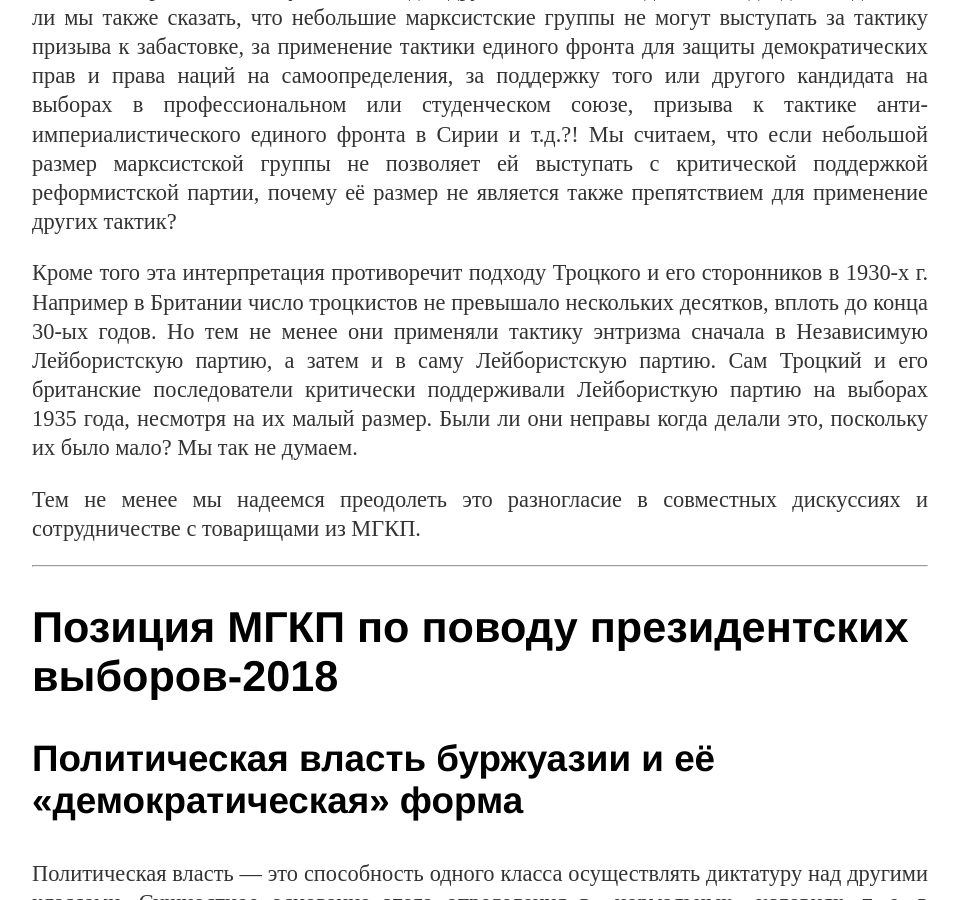
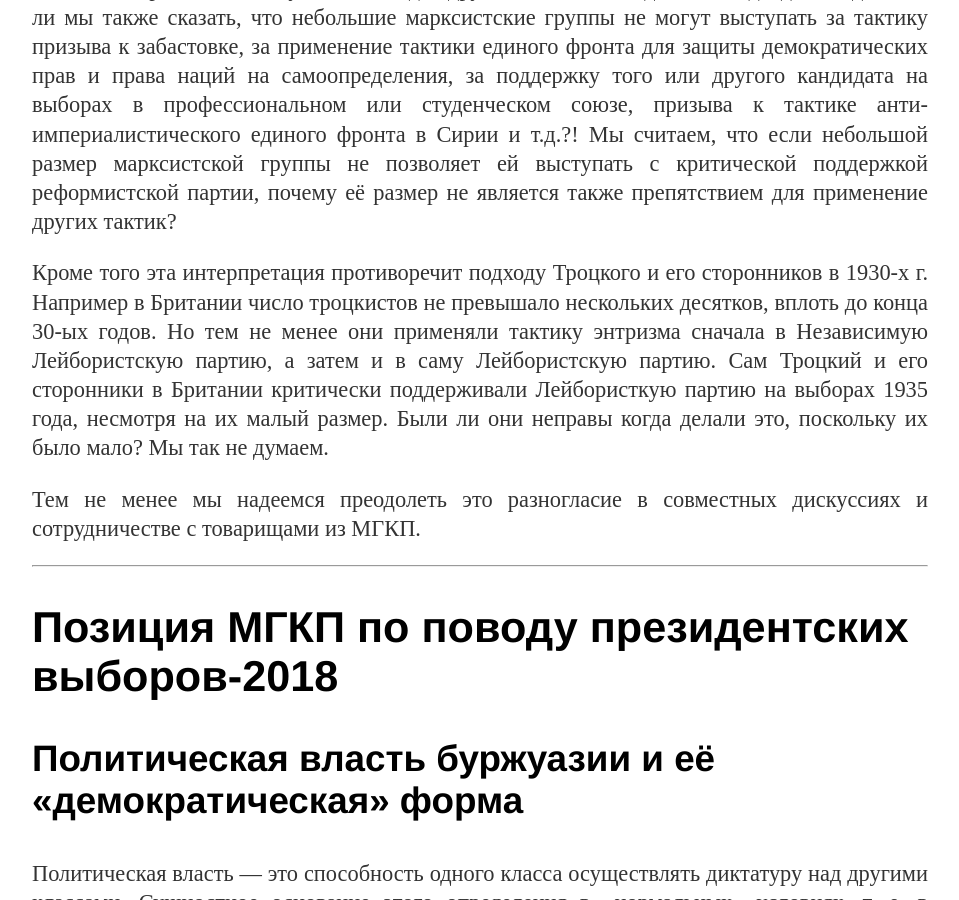
Before and after one commit to mgkp/mgkp.github.io, a Jekyll site: the page built from blog/_posts/2018-03-16-elections.md, in a window 1280 px wide and 900 px high, scrolled down 1907 px. Shown: the whole window, without its empty margins (160-1119 px from the left). Built offline with Jekyll 4.4.1, drawn with Linux system fonts in a browser that asks for light colours.

Commit message:
elections word fixed

```diff
--- a/blog/_posts/2018-03-16-elections.md
+++ b/blog/_posts/2018-03-16-elections.md
@@ -22,7 +22,7 @@ author: МГКП
 
 Мы также согласны с основным направлением заявления МГКП касательно марксистского подхода к тактике на выборах. Есть только одно критическое замечание, которое мы хотим сделать: это заявление говорит о том, что небольшие группы - в отличие от революционной партии - не должны выступать за критическую поддержку реформистских партий из-за их малого размера. Мы не согласны с подобным подходом. Если небольшие группы не могут защищать тактику критической поддержки на выборах поскольку они маленькие и не являются партиями, почему это не так для других тактих? С подобным подходом не должны ли мы также сказать, что небольшие марксистские группы не могут выступать за тактику призыва к забастовке, за применение тактики единого фронта для защиты демократических прав и права наций на самоопределения, за поддержку того или другого кандидата на выборах в профессиональном или студенческом союзе, призыва к тактике анти-империалистического единого фронта в Сирии и т.д.?! Мы считаем, что если небольшой размер марксистской группы не позволяет ей выступать с критической поддержкой реформистской партии, почему её размер не является также препятствием для применение других тактик?
 
-Кроме того эта интерпретация противоречит подходу Троцкого и его сторонников в 1930-х г. Например в Британии число троцкистов не превышало нескольких десятков, вплоть до конца 30-ых годов. Но тем не менее они применяли тактику энтризма сначала в Независимую Лейбористскую партию, а затем и в саму Лейбористскую партию. Сам Троцкий и его британские последователи критически поддерживали Лейбористкую партию на выборах 1935 года, несмотря на их малый размер. Были ли они неправы когда делали это, поскольку их было мало? Мы так не думаем.
+Кроме того эта интерпретация противоречит подходу Троцкого и его сторонников в 1930-х г. Например в Британии число троцкистов не превышало нескольких десятков, вплоть до конца 30-ых годов. Но тем не менее они применяли тактику энтризма сначала в Независимую Лейбористскую партию, а затем и в саму Лейбористскую партию. Сам Троцкий и его сторонники в Британии критически поддерживали Лейбористкую партию на выборах 1935 года, несмотря на их малый размер. Были ли они неправы когда делали это, поскольку их было мало? Мы так не думаем.
 
 Тем не менее мы надеемся преодолеть это разногласие в совместных дискуссиях и сотрудничестве с товарищами из МГКП.
 
```
